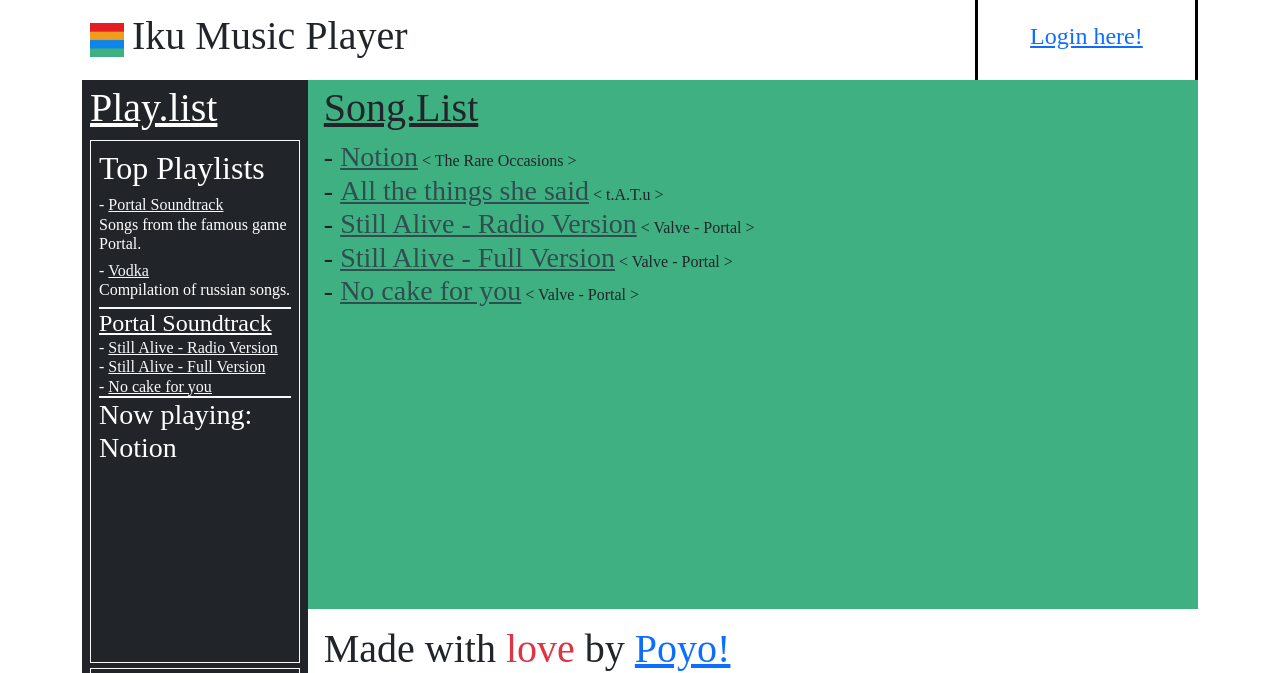
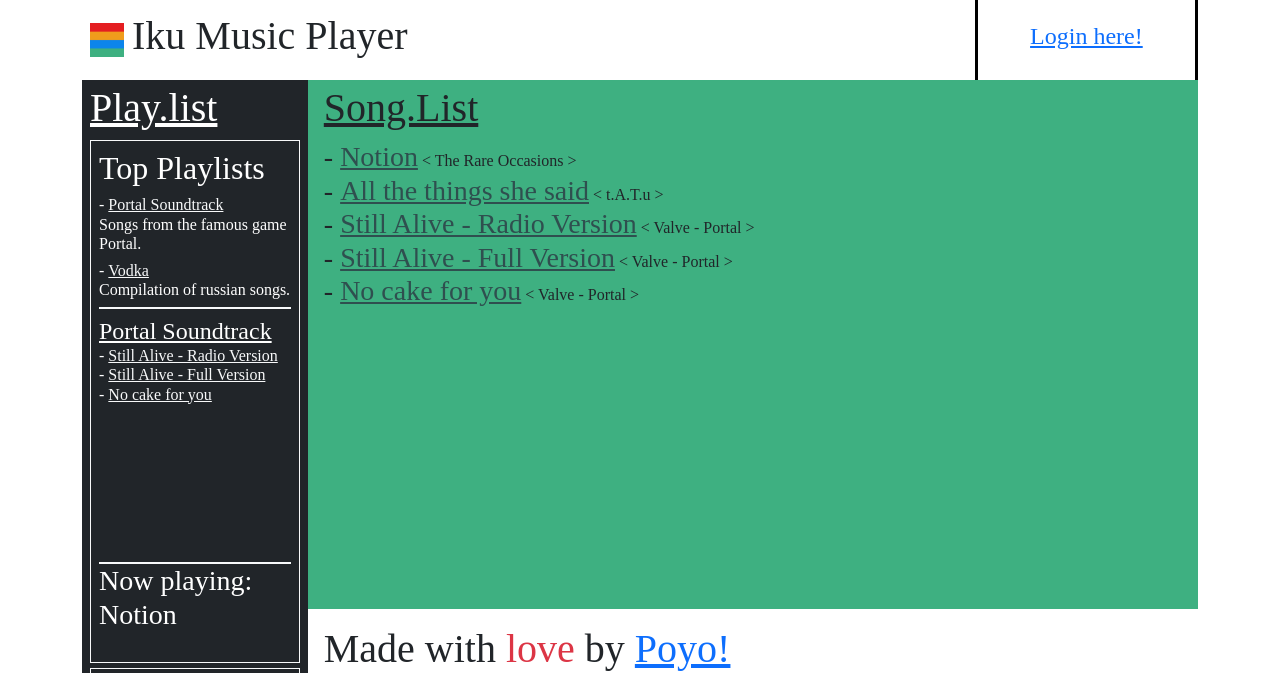
Before and after one commit to NotDaPoyo/iku, a Django app: template iku/player/templates/index.html in a window 1280 px wide. Shown: the top 673 px of the page. Run offline with Django 5.2, Linux system fonts and the light colour scheme; the template is opened without the code that fills it: values that come from a table or form of the project are taken from there, others are empty; data comes from the database, SQL or seed files in the repository; some web fonts are replaced.

Commit message:
playlist prettification

```diff
--- a/iku/player/templates/index.html
+++ b/iku/player/templates/index.html
@@ -28,7 +28,7 @@
             {% endfor %}
             </div>
             <div class="w-100 border border-light"></div>
-            <div class="overflow">
+            <div class="overflow py-2 h-50">
                 <h4 class="p-0 m-0 underline">{{sel_playlist.name}}</h4>
                 {% for song in sel_playlist.list.all %}
                 <h6 class="d-inline p-0 m-0">- <a href="../../../home/{{ song.id }}/{{sel_playlist.id}}" class="text-light">{{ song.name }}</h6></a><br>
```
